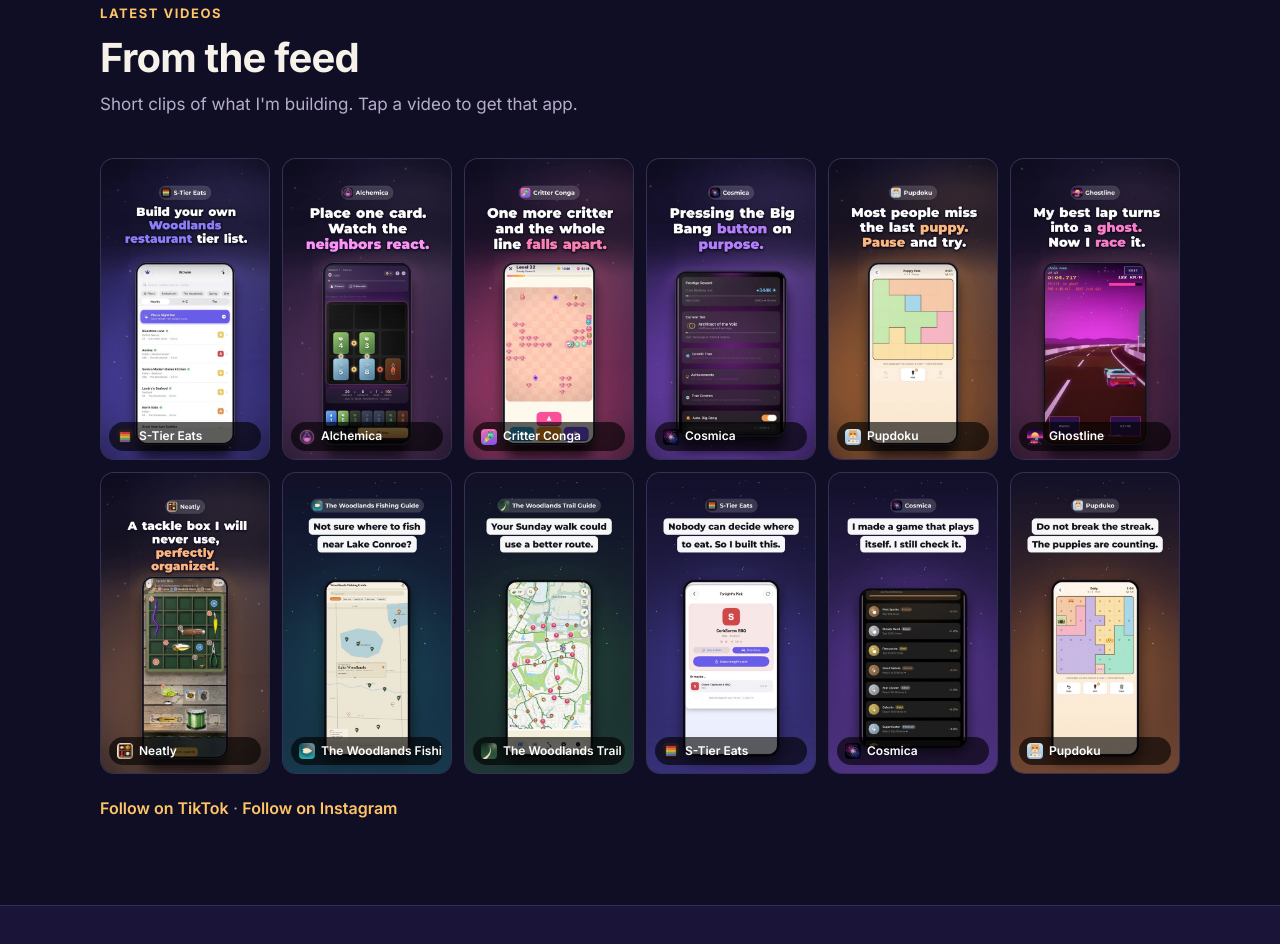
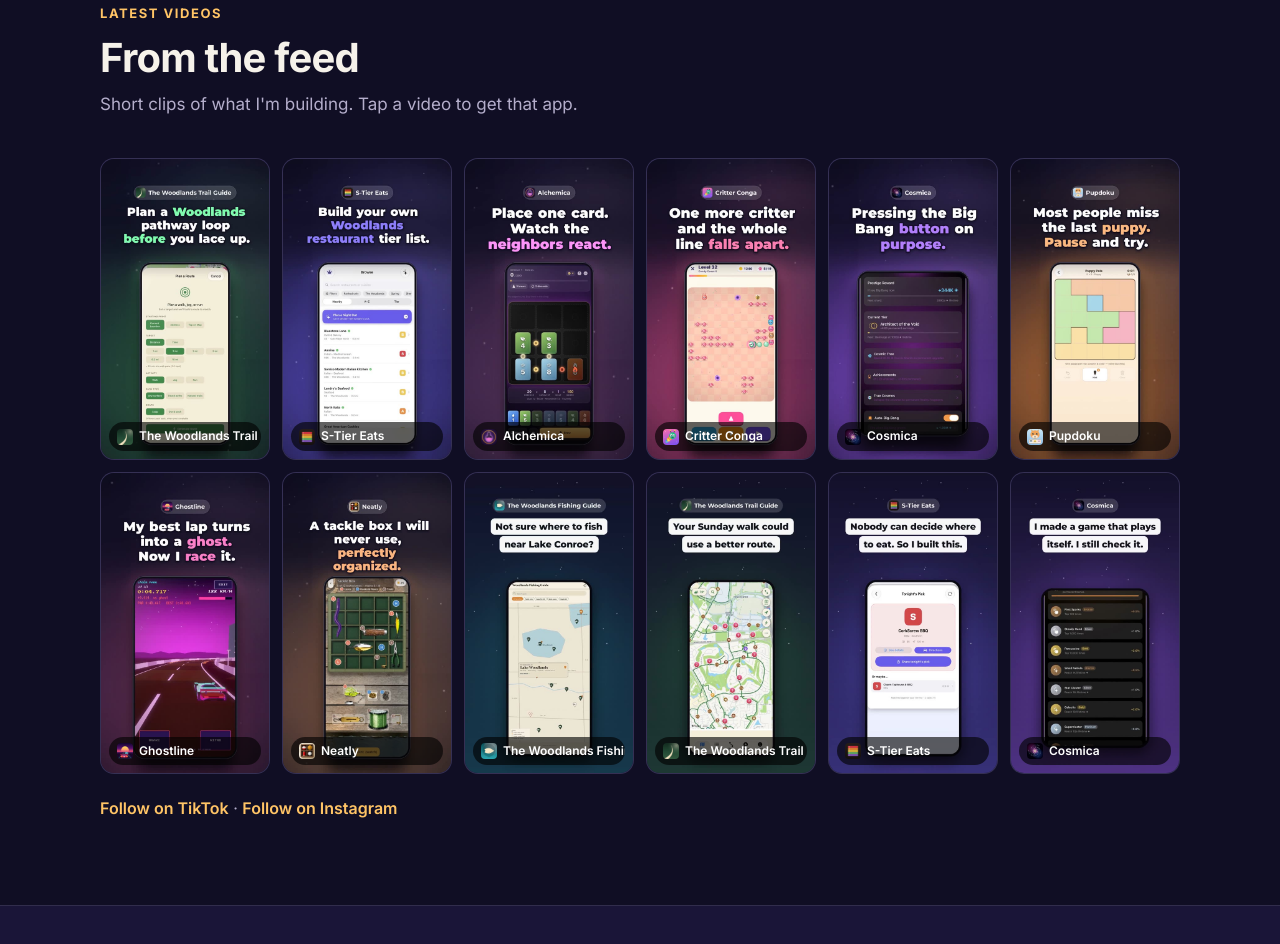
Before and after one commit to Compo-CF/afterhoursdevstudio, a plain HTML site: page index.html in a window 1280 px wide. Shown: the part 2141-3085 px from the top of the page. Drawn offline with Linux system fonts and the light colour scheme.

Commit message:
Update feed

```diff
--- a/index.html
+++ b/index.html
@@ -333,6 +333,10 @@
           <p class="lede">Short clips of what I'm building. Tap a video to get that app.</p>
         </div>
         <div class="grid">
+          <a class="tile" href="https://apps.apple.com/us/app/id6785576912?ct=afterhours_feed">
+            <img src="feed/2026-11-15-1900-afterhoursdevstudio-woodlands-trails.jpg" alt="Plan a Woodlands pathway loop before you lace up." loading="lazy">
+            <span class="tag"><img src="icons/woodlands-trails.png" alt="">The Woodlands Trail Guide</span>
+          </a>
           <a class="tile" href="https://apps.apple.com/us/app/id6773501518?ct=afterhours_feed">
             <img src="feed/2026-11-15-1130-afterhoursdevstudio-stier-eats.jpg" alt="Build your own Woodlands restaurant tier list." loading="lazy">
             <span class="tag"><img src="icons/stier-eats.png" alt="">S-Tier Eats</span>
@@ -377,10 +381,6 @@
             <img src="feed/2026-10-31-1130-afterhoursdevstudio-cosmica.jpg" alt="I made a game that plays itself. I still check it." loading="lazy">
             <span class="tag"><img src="icons/cosmica.png" alt="">Cosmica</span>
           </a>
-          <a class="tile" href="https://apps.apple.com/us/app/id6797896315?ct=afterhours_feed">
-            <img src="feed/2026-10-30-1900-afterhoursdevstudio-pupdoku.jpg" alt="Do not break the streak. The puppies are counting." loading="lazy">
-            <span class="tag"><img src="icons/pupdoku.png" alt="">Pupdoku</span>
-          </a>
         </div>
         <p class="more"><a href="https://www.tiktok.com/@afterhoursdevstudio">Follow on TikTok</a> &middot; <a href="https://www.instagram.com/afterhoursdevstudio/">Follow on Instagram</a></p>
       </div>
```
Also changed, not shown: feed/2026-11-15-1900-afterhoursdevstudio-woodlands-trails.jpg (added).
